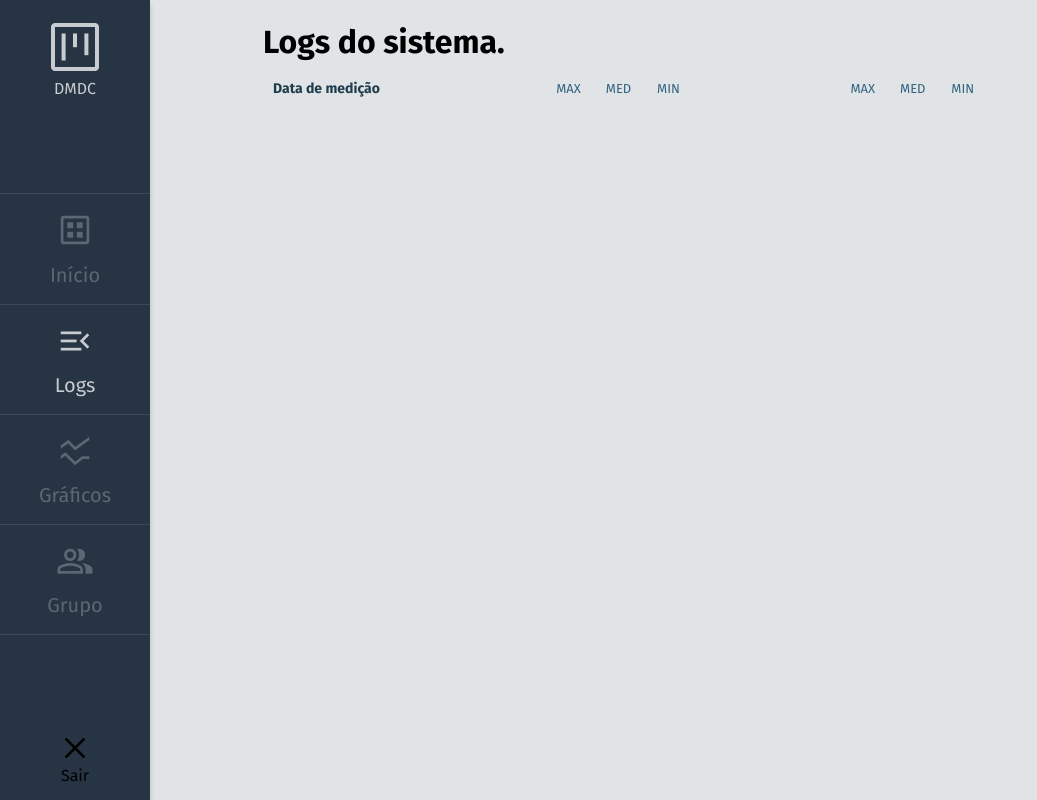
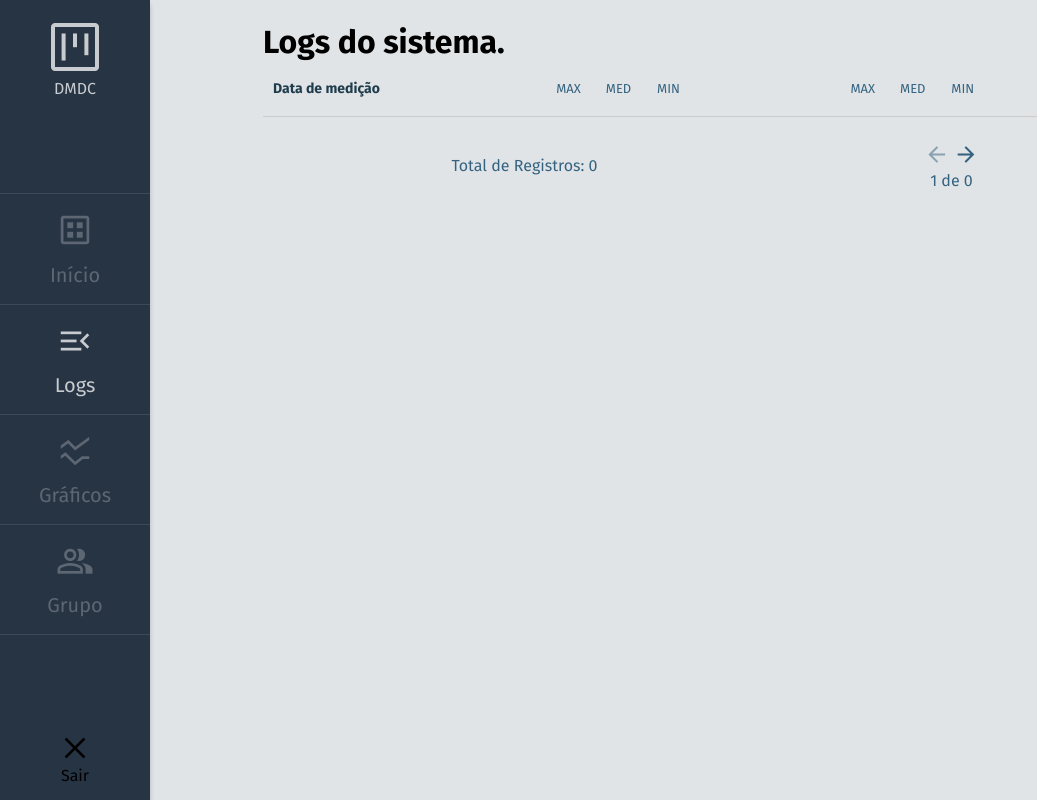
Before and after one commit to DMDC-estagio/Dashboard-server, a Flask app: page /logs in a window 1280 px wide. Shown: the whole page, without its empty margins (0-1037 px from the left). Run offline with Flask 2, Linux system fonts and the light colour scheme; data that the repository does not hold is empty; some libraries are stand-ins or nearby versions.

Commit message:
Feat. Added pagination

```diff
--- a/app/routes/logs.py
+++ b/app/routes/logs.py
@@ -1,4 +1,4 @@
-from flask import Blueprint, render_template
+from flask import Blueprint, render_template, request
 from pytz import timezone
 from app.models.measure import Measure
 
@@ -6,9 +6,12 @@ logsRouter = Blueprint('logs', __name__)
 
 @logsRouter.route('/logs')
 def logs():
-    measure_list = Measure.query.all()
+    page = request.args.get('page', default = 1, type = int)
+    total_pages = Measure.query.count()//15
+    total_pages += 1 if Measure.query.count()%15 != 0 else 0
+    measure_list = Measure.query.order_by(Measure.date.desc()).paginate(page=page, per_page=15).items
     response = [x.__dict__ for x in measure_list]
     try: response.sort(key=lambda x: x['date'].timestamp(), reverse=True)
     except: pass
     for item in response: item['date'] = item['date'].replace(tzinfo=timezone('America/Sao_Paulo')).strftime('%Y-%m-%d %H:%M:%S')
-    return render_template('./dashboard/logs.html', data = {'title': 'Logs', 'logs': response})
+    return render_template('./dashboard/logs.html', data = {'title': 'Logs', 'logs': response, 'page': page, 'total_pages': total_pages, 'items_per_page': len(response)})
--- a/app/static/measure_log/log.css
+++ b/app/static/measure_log/log.css
@@ -84,6 +84,33 @@
   color: #336380;
 }
 
+.pagination {
+  color: #336380;
+  display: flex;
+  justify-content: space-around;
+  box-sizing: border-box;
+  padding: 25px;
+  align-items: center;
+}
+
+.pagination .pagination-nav {
+  display: flex;
+  align-items: center;
+  justify-content: center;
+  flex-direction: column;
+}
+
+.pagination .pagination-nav .arrows span {
+  font-size: 25px;
+  color: #336380;
+  cursor: pointer;
+}
+
+.pagination .pagination-nav .arrows a {
+  text-decoration: none;
+  color: #336380;
+}
+
 @media screen and (max-width: 700px) {
   .measure-block ul {
     flex-direction: column;
--- /dev/null
+++ b/app/static/measure_log/pagination.js
@@ -0,0 +1,20 @@
+window.addEventListener("load", function(event) {
+  const total_pages = document.getElementById("total_pages").innerHTML;
+  const current_page = document.getElementById("current_page").innerHTML;
+
+  var previous = document.getElementById("previous_page");
+  var next = document.getElementById("next_page");
+
+  console.log(previous, next)
+  console.log(total_pages, current_page)
+
+  if(current_page == 1) {
+    previous.classList.add("isDisabled");
+    previous.setAttribute("href", "/logs");
+  }
+  if(current_page == total_pages) {
+    next.classList.add("isDisabled");
+    next.setAttribute("href", "/logs");
+  }
+
+});
--- a/app/static/styles.css
+++ b/app/static/styles.css
@@ -33,6 +33,13 @@ main {
   padding: 2% 10%;
 }
 
+.isDisabled {
+  color: currentColor;
+  cursor: not-allowed;
+  opacity: 0.5;
+  text-decoration: none;
+}
+
 @media screen and (max-width: 700px) {
   body {
     padding-left: 85px;
--- a/app/templates/dashboard/logs.html
+++ b/app/templates/dashboard/logs.html
@@ -31,8 +31,29 @@
   {{ log_block(log) }}
 {% endfor %}
 
+<div class="pagination" >
+  <p>Total de Registros: {{ data.items_per_page }}</p>
+  <p id="total_pages" hidden>{{ data.total_pages }}</p>
+  <p id="current_page" hidden>{{ data.page }}</p>
+  <div class="pagination-nav">
+    <div class="arrows">
+      <a href="/logs?page={{ data.page - 1 }}" id="previous_page">
+        <span class="material-symbols-outlined">
+          arrow_back
+        </span>
+      </a>
+      <a href="/logs?page={{ data.page + 1 }}" id="next_page">
+        <span class="material-symbols-outlined">
+            arrow_forward
+        </span>
+      </a>
+    </div>
+    <p>{{ data.page }} de {{ data.total_pages }}</p>
+  </div>
+</div>
 {% endblock %}
 
 {% block scripts %}
 <script src="{{ url_for('static', filename='./measure_log/expand_log.js') }}"></script>
+<script src="{{ url_for('static', filename='./measure_log/pagination.js') }}"></script>
 {% endblock %}
```
